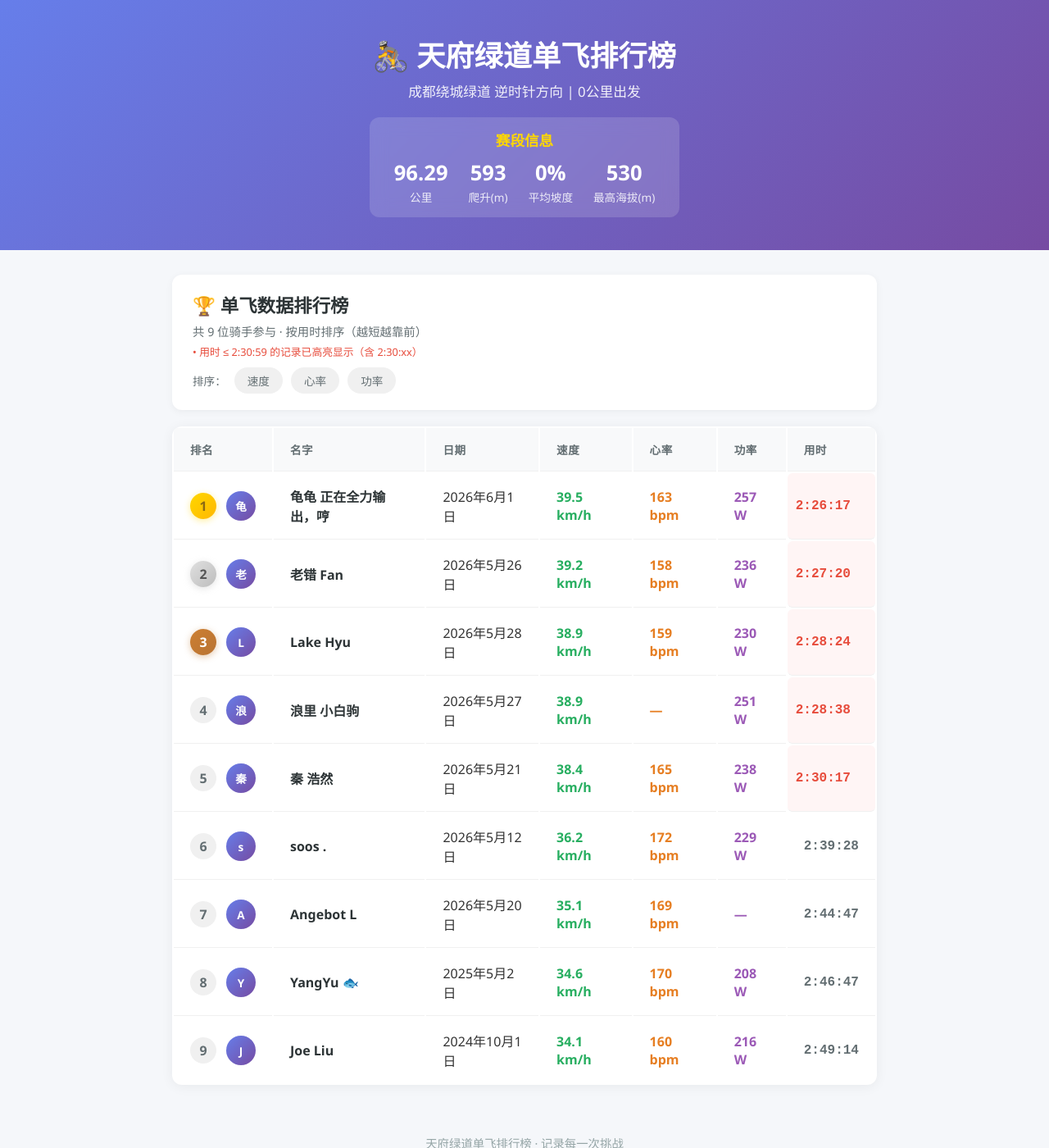
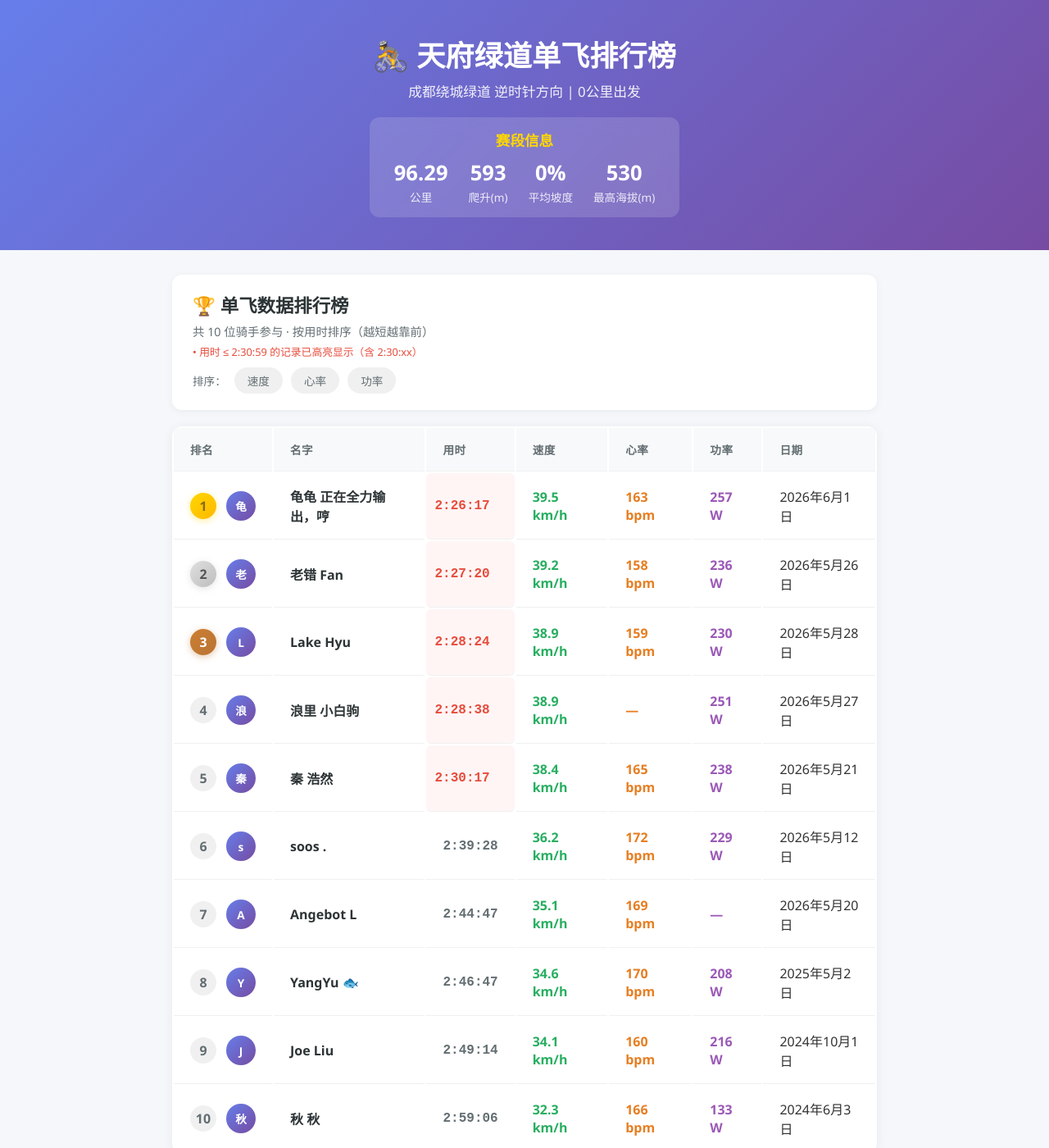
Before and after one commit to techysy/techysy.github.io, a Jekyll site: the page TianfuGreenway.html, which Jekyll copies as it is, in a window 1280 px wide and 1400 px high. Shown: the whole window at 82% size. Built offline with Jekyll 4.4.1, drawn with Linux system fonts in a browser that asks for light colours.

Commit message:
Update TianfuGreenway.html
更新数据

```diff
--- a/TianfuGreenway.html
+++ b/TianfuGreenway.html
@@ -327,7 +327,7 @@
         <div class="section-header">
             <div>
                 <h2 class="section-title">🏆 单飞数据排行榜</h2>
-                <p class="section-subtitle">共 9 位骑手参与 · 按用时排序（越短越靠前）</p>
+                <p class="section-subtitle">共 10 位骑手参与 · 按用时排序（越短越靠前）</p>
                 <p style="font-size: 0.8em; color: #e74c3c; margin-top: 5px;">• 用时 ≤ 2:30:59 的记录已高亮显示（含 2:30:xx）</p>
             </div>
             <div style="display: flex; gap: 10px; margin-top: 10px;">
@@ -344,11 +344,11 @@
                 <tr>
                     <th>排名</th>
                     <th>名字</th>
-                    <th>日期</th>
+                    <th>用时</th>
                     <th>速度</th>
                     <th>心率</th>
                     <th>功率</th>
-                    <th>用时</th>
+                    <th>日期</th>
                 </tr>
             </thead>
             <tbody id="tableBody">
@@ -360,11 +360,11 @@
                         </div>
                     </td>
                     <td class="name-cell">龟龟 正在全力输出，哼</td>
-                    <td>2026年6月1日</td>
+                    <td class="time-cell fast">2:26:17</td>
                     <td class="speed-cell">39.5 km/h</td>
                     <td class="heart-cell">163 bpm</td>
                     <td class="power-cell">257 W</td>
-                    <td class="time-cell fast">2:26:17</td>
+                    <td>2026年6月1日</td>
                 </tr>
                 <tr data-time="2:27:20" data-speed="39.2" data-heart="158" data-power="236">
                     <td>
@@ -374,11 +374,11 @@
                         </div>
                     </td>
                     <td class="name-cell">老错 Fan</td>
-                    <td>2026年5月26日</td>
+                    <td class="time-cell fast">2:27:20</td>
                     <td class="speed-cell">39.2 km/h</td>
                     <td class="heart-cell">158 bpm</td>
                     <td class="power-cell">236 W</td>
-                    <td class="time-cell fast">2:27:20</td>
+                    <td>2026年5月26日</td>
                 </tr>
                 <tr data-time="2:28:24" data-speed="38.9" data-heart="159" data-power="230">
                     <td>
@@ -388,11 +388,11 @@
                         </div>
                     </td>
                     <td class="name-cell">Lake Hyu</td>
-                    <td>2026年5月28日</td>
+                    <td class="time-cell fast">2:28:24</td>
                     <td class="speed-cell">38.9 km/h</td>
                     <td class="heart-cell">159 bpm</td>
                     <td class="power-cell">230 W</td>
-                    <td class="time-cell fast">2:28:24</td>
+                    <td>2026年5月28日</td>
                 </tr>
                 <tr data-time="2:28:38" data-speed="38.9" data-heart="0" data-power="251">
                     <td>
@@ -402,11 +402,11 @@
                         </div>
                     </td>
                     <td class="name-cell">浪里 小白驹</td>
-                    <td>2026年5月27日</td>
+                    <td class="time-cell fast">2:28:38</td>
                     <td class="speed-cell">38.9 km/h</td>
                     <td class="heart-cell">—</td>
                     <td class="power-cell">251 W</td>
-                    <td class="time-cell fast">2:28:38</td>
+                    <td>2026年5月27日</td>
                 </tr>
                 <tr data-time="2:30:17" data-speed="38.4" data-heart="165" data-power="238">
                     <td>
@@ -416,11 +416,11 @@
                         </div>
                     </td>
                     <td class="name-cell">秦 浩然</td>
-                    <td>2026年5月21日</td>
+                    <td class="time-cell fast">2:30:17</td>
                     <td class="speed-cell">38.4 km/h</td>
                     <td class="heart-cell">165 bpm</td>
                     <td class="power-cell">238 W</td>
-                    <td class="time-cell fast">2:30:17</td>
+                    <td>2026年5月21日</td>
                 </tr>
                 <tr data-time="2:39:28" data-speed="36.2" data-heart="172" data-power="229">
                     <td>
@@ -430,11 +430,11 @@
                         </div>
                     </td>
                     <td class="name-cell">soos .</td>
-                    <td>2026年5月12日</td>
+                    <td class="time-cell normal">2:39:28</td>
                     <td class="speed-cell">36.2 km/h</td>
                     <td class="heart-cell">172 bpm</td>
                     <td class="power-cell">229 W</td>
-                    <td class="time-cell normal">2:39:28</td>
+                    <td>2026年5月12日</td>
                 </tr>
                 <tr data-time="2:44:47" data-speed="35.1" data-heart="169" data-power="0">
                     <td>
@@ -444,11 +444,11 @@
                         </div>
                     </td>
                     <td class="name-cell">Angebot L</td>
-                    <td>2026年5月20日</td>
+                    <td class="time-cell normal">2:44:47</td>
                     <td class="speed-cell">35.1 km/h</td>
                     <td class="heart-cell">169 bpm</td>
                     <td class="power-cell">—</td>
-                    <td class="time-cell normal">2:44:47</td>
+                    <td>2026年5月20日</td>
                 </tr>
                 <tr data-time="2:46:47" data-speed="34.6" data-heart="170" data-power="208">
                     <td>
@@ -458,11 +458,11 @@
                         </div>
                     </td>
                     <td class="name-cell">YangYu 🐟</td>
-                    <td>2025年5月2日</td>
+                    <td class="time-cell normal">2:46:47</td>
                     <td class="speed-cell">34.6 km/h</td>
                     <td class="heart-cell">170 bpm</td>
                     <td class="power-cell">208 W</td>
-                    <td class="time-cell normal">2:46:47</td>
+                    <td>2025年5月2日</td>
                 </tr>
                 <tr data-time="2:49:14" data-speed="34.1" data-heart="160" data-power="216">
                     <td>
@@ -472,11 +472,25 @@
                         </div>
                     </td>
                     <td class="name-cell">Joe Liu</td>
-                    <td>2024年10月1日</td>
+                    <td class="time-cell normal">2:49:14</td>
                     <td class="speed-cell">34.1 km/h</td>
                     <td class="heart-cell">160 bpm</td>
                     <td class="power-cell">216 W</td>
-                    <td class="time-cell normal">2:49:14</td>
+                    <td>2024年10月1日</td>
+                </tr>
+                <tr data-time="2:59:06" data-speed="32.3" data-heart="166" data-power="0">
+                    <td>
+                        <div class="rank-cell">
+                            <div class="rank-number other">10</div>
+                            <div class="avatar">秋</div>
+                        </div>
+                    </td>
+                    <td class="name-cell">秋 秋</td>
+                    <td class="time-cell normal">2:59:06</td>
+                    <td class="speed-cell">32.3 km/h</td>
+                    <td class="heart-cell">166 bpm</td>
+                    <td class="power-cell">133 W</td>
+                    <td>2024年6月3日</td>
                 </tr>
             </tbody>
         </table>
```
